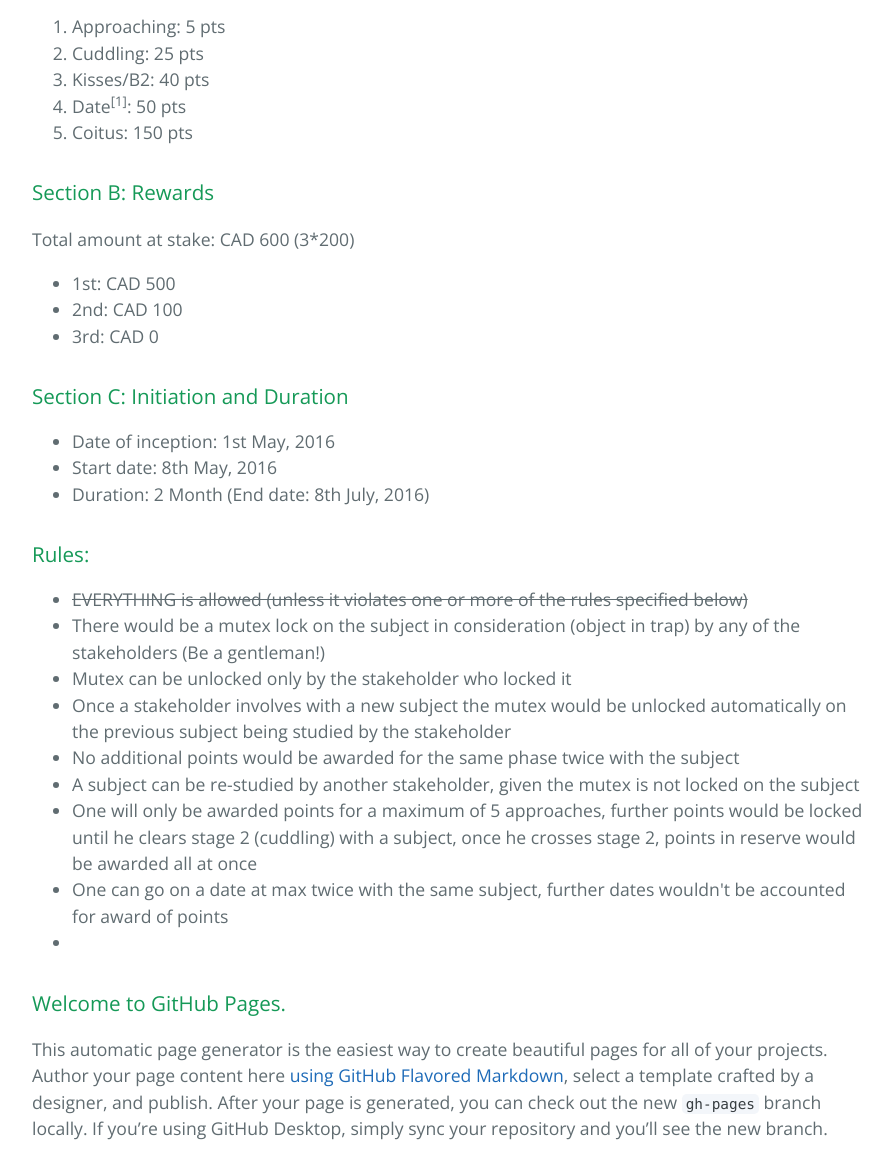
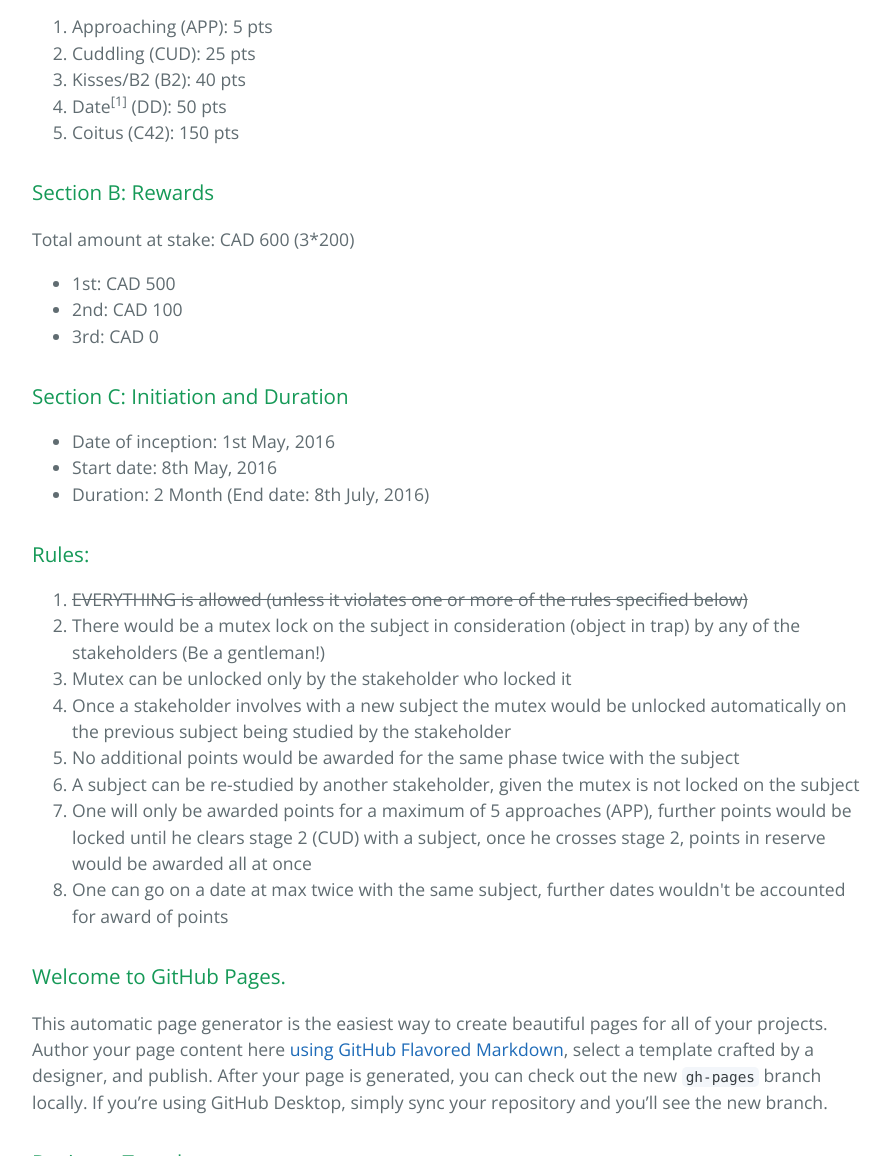
Before and after one commit to project1969/project1969, a plain HTML site: page index.html in a window 1280 px wide. Shown: the part 448-1604 px from the top of the page, without its empty margins (192-1084 px from the left). Drawn offline with nearby package versions, Linux system fonts and the light colour scheme.

```diff
--- a/index.html
+++ b/index.html
@@ -23,11 +23,11 @@
 <a id="section-a-award-of-points" class="anchor" href="#section-a-award-of-points" aria-hidden="true"><span aria-hidden="true" class="octicon octicon-link"></span></a>Section A: Award of points</h3>
 
 <ol>
-<li>Approaching: 5 pts</li>
-<li>Cuddling: 25 pts</li>
-<li>Kisses/B2: 40 pts</li>
-<li>Date<sup>[1]</sup>: 50 pts</li>
-<li>Coitus: 150 pts</li>
+<li>Approaching (APP): 5 pts</li>
+<li>Cuddling (CUD): 25 pts</li>
+<li>Kisses/B2 (B2): 40 pts</li>
+<li>Date<sup>[1]</sup> (DD): 50 pts</li>
+<li>Coitus (C42): 150 pts</li>
 </ol>
 
 <h3>
@@ -53,17 +53,16 @@
 <h3>
 <a id="rules" class="anchor" href="#rules" aria-hidden="true"><span aria-hidden="true" class="octicon octicon-link"></span></a>Rules:</h3>
 
-<ul>
+<ol>
 <li><del>EVERYTHING is allowed (unless it violates one or more of the rules specified below)</del></li>
 <li>There would be a mutex lock on the subject in consideration (object in trap) by any of the stakeholders (Be a gentleman!)</li>
 <li>Mutex can be unlocked only by the stakeholder who locked it</li>
 <li>Once a stakeholder involves with a new subject the mutex would be unlocked automatically on the previous subject being studied by the stakeholder</li>
 <li>No additional points would be awarded for the same phase twice with the subject</li>
 <li>A subject can be re-studied by another stakeholder, given the mutex is not locked on the subject</li>
-<li>One will only be awarded points for a maximum of 5 approaches, further points would be locked until he clears stage 2 (cuddling) with a subject, once he crosses stage 2, points in reserve would be awarded all at once</li>
+<li>One will only be awarded points for a maximum of 5 approaches (APP), further points would be locked until he clears stage 2 (CUD) with a subject, once he crosses stage 2, points in reserve would be awarded all at once</li>
 <li>One can go on a date at max twice with the same subject, further dates wouldn't be accounted for award of points</li>
-<li>
-</ul>
+</ol>
 
 <h3>
 <a id="welcome-to-github-pages" class="anchor" href="#welcome-to-github-pages" aria-hidden="true"><span aria-hidden="true" class="octicon octicon-link"></span></a>Welcome to GitHub Pages.</h3>
```
Also changed, not shown: params.json (+1 -1 lines).
